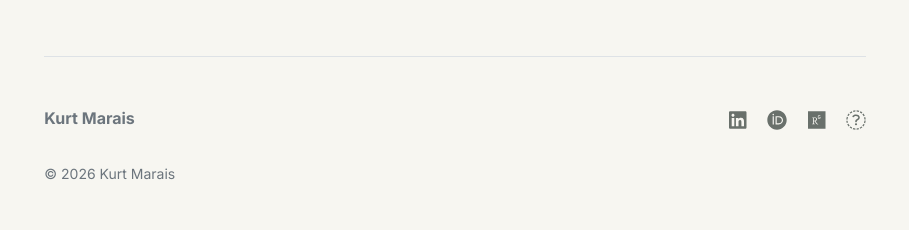
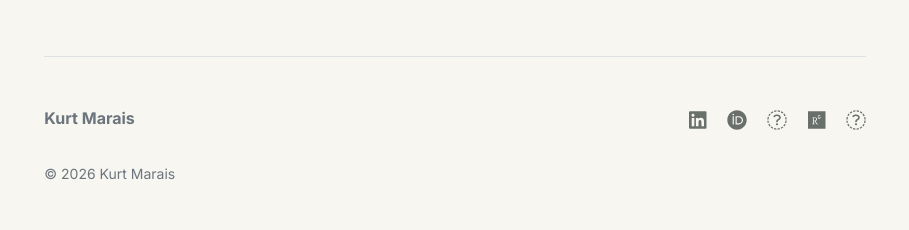
Before and after one commit to kurtmarais/kurtmarais.github.io, a Jekyll site: the page built from index.md, in a window 1280 px wide. Shown: the part 1703-1933 px from the top of the page, without its empty margins (185-1094 px from the left). Built offline with Jekyll 4.4.1, drawn with Linux system fonts in a browser that asks for light colours.

Commit message:
Update settings.yml

```diff
--- a/_data/settings.yml
+++ b/_data/settings.yml
@@ -11,5 +11,6 @@
 #- {icon: 'github', link: '#'}
 - {icon: 'linkedin', link: 'https://www.linkedin.com/in/kurtmarais/'}
 - {icon: 'orcid', link: 'https://orcid.org/0000-0002-8820-044X'}
+- {icon: 'google-scholar', link: 'https://scholar.google.com/citations?hl=en&user=V0FVb_UAAAAJ'}
 - {icon: 'researchgate', link: 'https://www.researchgate.net/profile/Kurt-Marais'}
-- {icon: 'graduation-cap', link: 'https://researcherprofiles.sun.ac.za/17019-kurt-marais'}
+- {icon: 'interactive-archive', link: 'https://researcherprofiles.sun.ac.za/17019-kurt-marais'}
```
